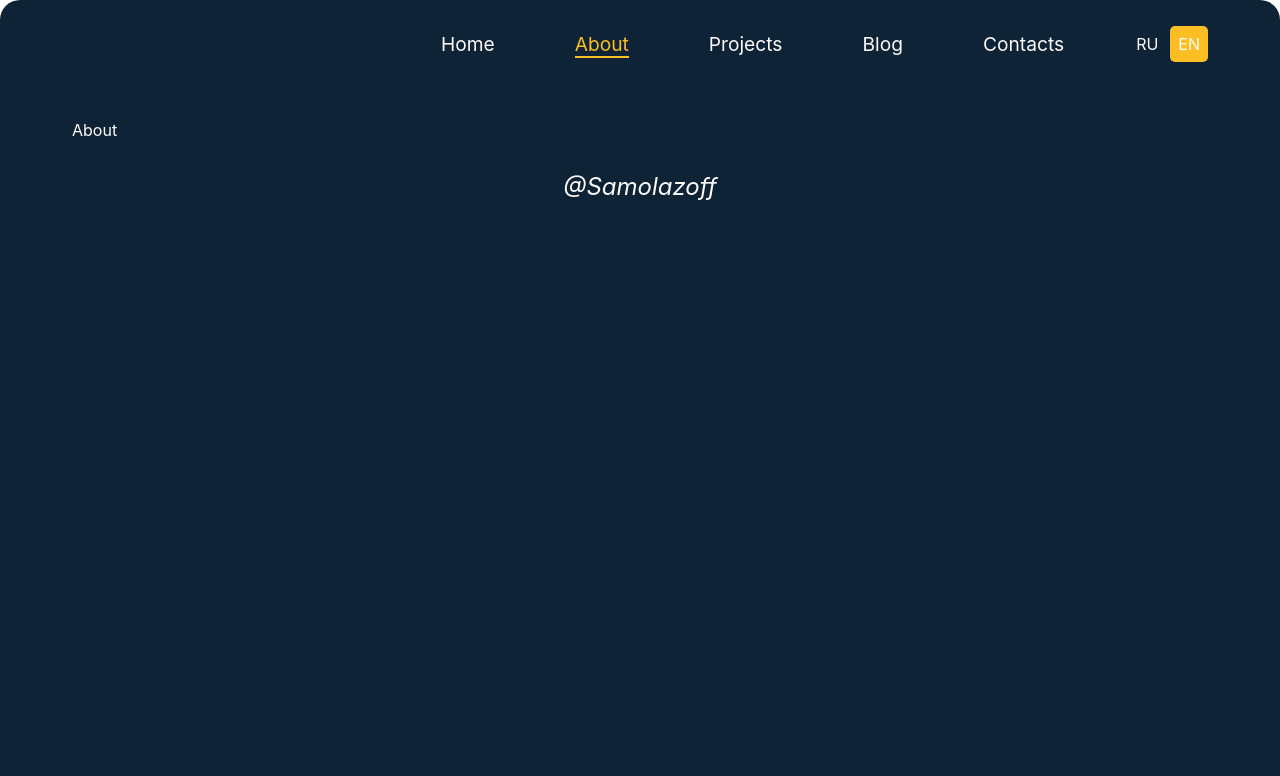
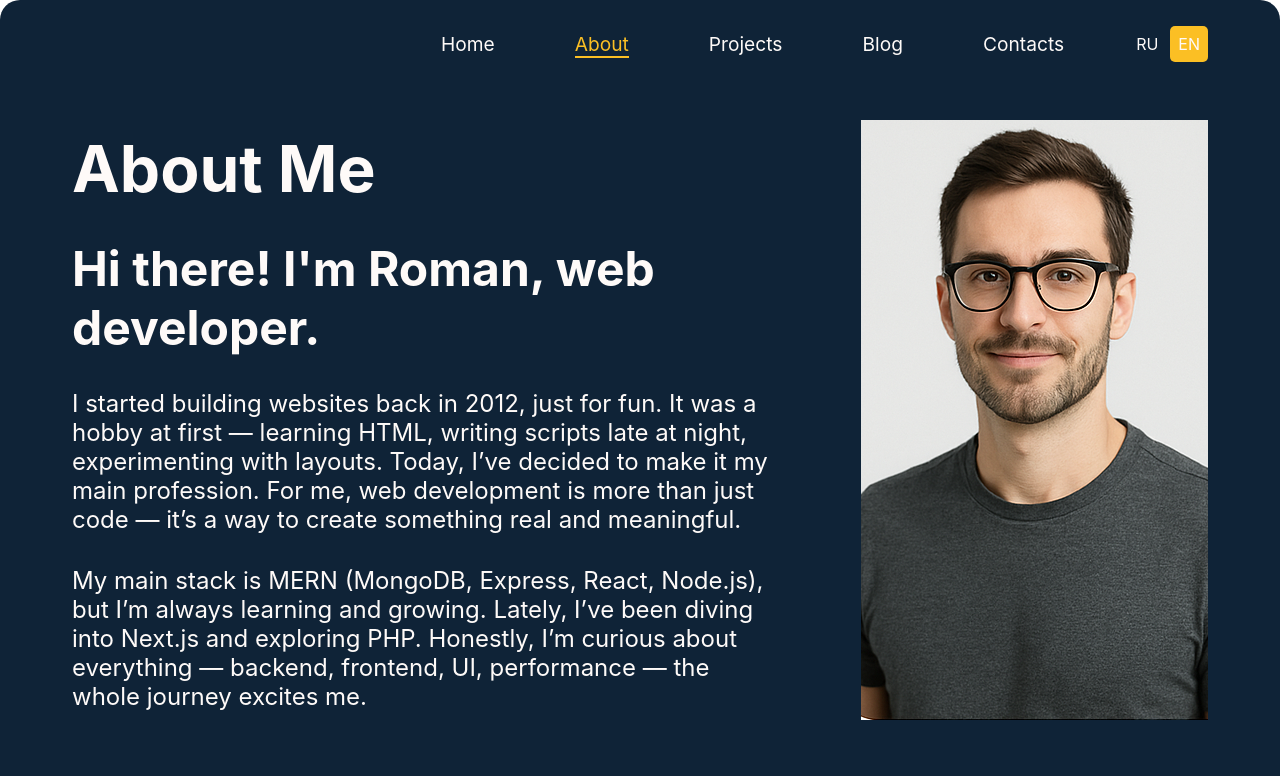
Before and after one commit to samolazoff/portfolio-website, a React (Vite) app in the folder frontend/: page /about in a window 1280 px wide. Shown: the top 776 px of the page. Built offline with nearby package versions, Linux system fonts and the light colour scheme.

Commit message:
Process create page about

```diff
--- a/frontend/src/pages/About/About.jsx
+++ b/frontend/src/pages/About/About.jsx
@@ -1,9 +1,29 @@
 import './About.scss';
 
+import page from '/ChatGPT.png';
+
 const About = () => {
+
     return (
         <section className='about-page container'>
-            About
+            <div className="about-page-start-box">
+                <div className="about-page-start-box-txt">
+                    <h2 className='title-block'>About Me</h2>
+                    <h3 className='about-page__subtitle'>Hi there! I'm Roman, web developer.</h3>
+                    <p className='about-page__txt'>I started building websites back in 2012, just for fun. It was a hobby at first — learning HTML, writing scripts late at night, experimenting with layouts. Today, I’ve decided to make it my main profession. For me, web development is more than just code — it’s a way to create something real and meaningful.</p>
+                    <p className='about-page__txt'>My main stack is MERN (MongoDB, Express, React, Node.js), but I’m always learning and growing. Lately, I’ve been diving into Next.js and exploring PHP. Honestly, I’m curious about everything — backend, frontend, UI, performance — the whole journey excites me.</p>
+                </div>
+                <img src={page} alt="about-page__img" className="about-page__img" />
+            </div>
+            <div className="about-page-skills">
+                <h3 className='about-page__subtitle'>My Skills</h3>
+                <div className="about-page-skills-wrap">
+
+                </div>
+            </div>
+            <p className='about-page__txt'>I love clean, simple, elegant pages — with no clutter, just thoughtful design and smooth functionality. I believe in the “less is more” philosophy where everything has a purpose and works beautifully.</p>
+            <p className='about-page__txt'>This site marks the beginning of my new path. I’m open to interesting projects and connections with like-minded developers.</p>
+            <div className="social-panel"></div>
         </section>
     );
 };
--- a/frontend/src/pages/About/About.scss
+++ b/frontend/src/pages/About/About.scss
@@ -0,0 +1,31 @@
+.about-page{
+    display: flex;
+    flex-direction: column;
+    justify-content: flex-start;
+    align-items: flex-start;
+    gap: 1rem;
+    &__subtitle{
+        font-size: 3rem;
+    }
+    &__txt{
+    font-size: 1.5rem;
+    }
+    &-start-box{
+        display: flex;
+        flex-direction: row;
+        justify-content: space-between;
+        align-items: center;
+        width: 100%;
+        gap: 2rem;
+        padding-bottom: 2rem;
+        &-txt{
+            display: flex;
+            flex-direction: column;
+            justify-content: flex-start;
+            align-items: flex-start;
+            gap: 2rem;
+            width: 700px;
+        }
+    }
+
+}
```
